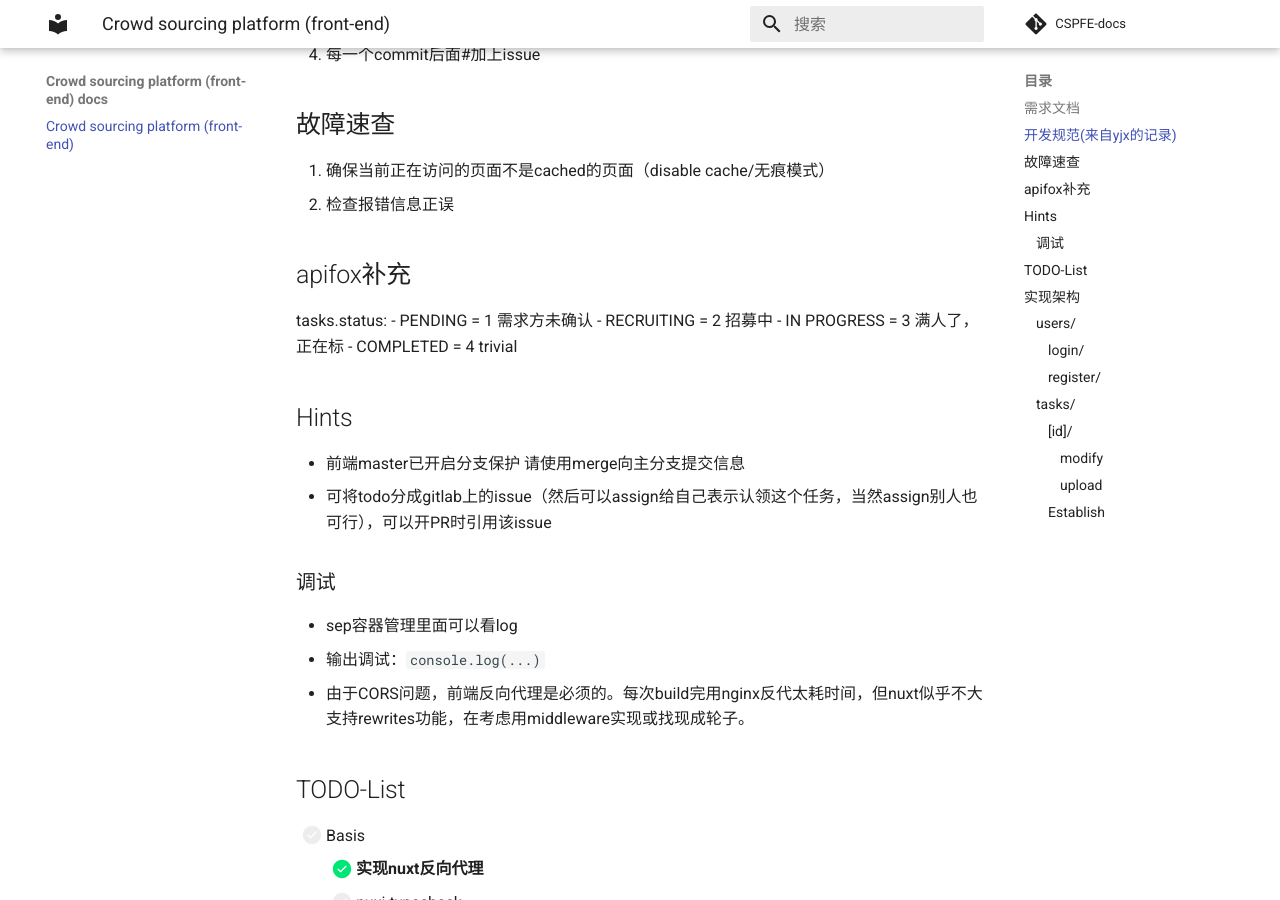
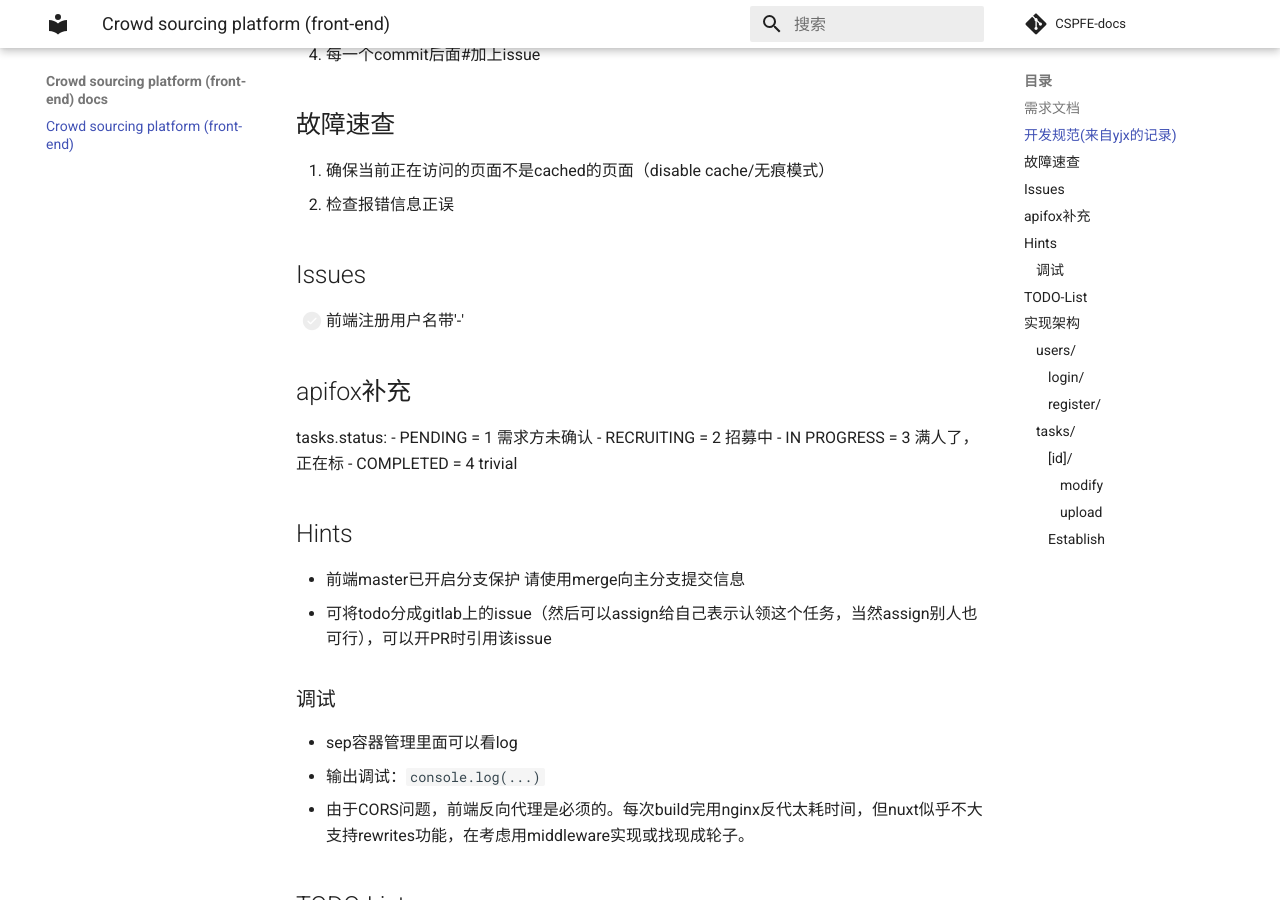
Before and after one commit to syniox/CSFE-docs, an MkDocs documentation site: the page built from docs/index.md, in a window 1280 px wide and 900 px high, scrolled down 432 px. Built offline with MkDocs 1.6.1 and Material for MkDocs 9.7.7, drawn with Linux system fonts in a browser that asks for light colours; comment, search, counter and statistics services are not loaded.

Commit message:
Update index.md

```diff
--- a/docs/index.md
+++ b/docs/index.md
@@ -16,6 +16,10 @@
 
 1. 确保当前正在访问的页面不是cached的页面（disable cache/无痕模式）
 2. 检查报错信息正误
+
+## Issues
+
+- [ ] 前端注册用户名带'-'
 
 ## apifox补充
 
```
